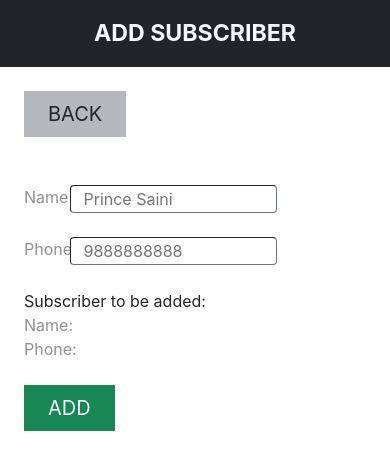
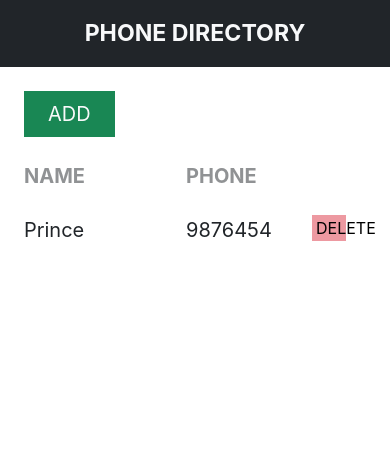
Before and after one commit to PrinceSaini9/phone-directory, a React (Create React App) app: page / in a window 390 px wide. Shown: the top 470 px of the page. Built offline with nearby package versions, Linux system fonts and the light colour scheme.

Commit message:
Phone directory app Completed

```diff
--- a/package.json
+++ b/package.json
@@ -8,6 +8,7 @@
     "@testing-library/user-event": "^13.5.0",
     "react": "^18.2.0",
     "react-dom": "^18.2.0",
+    "react-router-dom": "^6.16.0",
     "react-scripts": "5.0.1",
     "web-vitals": "^2.1.4"
   },
--- a/src/App.js
+++ b/src/App.js
@@ -1,42 +1,31 @@
 import React from "react";
 import Header from "./header.js";
+import { Link } from "react-router-dom";
 
-function App() {
-  let subs=[
-    {
-      id:1,
-      name:"Prince" ,
-      num: 98769876
-    },
-    {
-      id:2,
-      name:"Shrishti Bhatt" ,
-      num: 987098778
-    }
-  ];
-  const dltHandler = (msg)=>{
-    alert(msg);
 
+function App(props) {
+
+  const dltHandler = (subId) => {
+    props.onDelete(subId);
   }
-
 
   return (
     <div className="body">
-      <Header heading="phone directory"/>
-      <button className="bg-success fs-5 m-4 px-4 py-2 text-light text-uppercase border-0 ">
+      <Header heading="phone directory" />
+      <Link to="/add"><button className="bg-success fs-5 m-4 px-4 py-2 text-light text-uppercase border-0 ">
         Add
-      </button>
+      </button></Link>
       <div className="row mb-4">
         <span className="col-4 mx-4 text-uppercase fs-5 fw-bold text-dark text-opacity-50"> Name </span><br />
         <span className="col-4 text-uppercase fs-5 fw-bold text-dark text-opacity-50"> Phone </span>
       </div>
       {
-        subs.map(sub=>{
+        props.sub.map(sub => {
           return <div className="row" key={sub.id}>
-          <span className="col-4 mx-4  fs-5  text-dark"> {sub.name} </span><br />
-          <span className="col-4  fs-5  text-dark "> {sub.num} </span>
-          <button onClick={()=>dltHandler("clicked")} className="col-1 px-1 mb-2  bg-danger bg-opacity-50 border-0">DELETE</button>
-        </div>
+            <span className="col-4 mx-4  fs-5  text-dark"> {sub.name} </span><br />
+            <span className="col-4  fs-5  text-dark "> {sub.phone} </span>
+            <button onClick={() => dltHandler(sub.id)} className="col-1 px-1 mb-2  bg-danger bg-opacity-50 border-0">DELETE</button>
+          </div>
         })
       }
     </div>
--- a/src/header.js
+++ b/src/header.js
@@ -1,7 +1,7 @@
 import React from "react";
 
-const Header = (props)=>{
-    return(
+const Header = (props) => {
+    return (
         <div className="header bg-dark text-light text-center fs-3
          text-uppercase p-3 fw-bold">
             {props.heading}
--- a/src/index.js
+++ b/src/index.js
@@ -1,18 +1,14 @@
 import React from 'react';
 import ReactDOM from 'react-dom/client';
 import './index.css';
-// import App from './App';
-import Subs from './subs';
-import reportWebVitals from './reportWebVitals';
+import PhoneDirec from './phoneDirec';
+import { BrowserRouter as Router } from 'react-router-dom';
 
 const root = ReactDOM.createRoot(document.getElementById('root'));
 root.render(
   <React.StrictMode>
-    <Subs />
+    <Router>
+      <PhoneDirec />
+    </Router>
   </React.StrictMode>
 );
-
-// If you want to start measuring performance in your app, pass a function
-// to log results (for example: reportWebVitals(console.log))
-// or send to an analytics endpoint. Learn more: https://bit.ly/CRA-vitals
-reportWebVitals();
--- /dev/null
+++ b/src/phoneDirec.js
@@ -0,0 +1,52 @@
+import React, { useState } from "react";
+import Subs from "./subs";
+import App from "./App";
+import { Routes, Route } from "react-router-dom";
+import { useNavigate } from "react-router-dom";
+
+
+function PhoneDirec() {
+
+    const [state, setState] = useState({
+        sublist: [
+            {
+                id: 1,
+                name: "Prince",
+                phone: "9876454"
+            }
+        ]
+    });
+
+    function onDelete(subId){
+        let sublist = state.sublist;
+        let i = 0;
+        sublist.forEach((sub,index)=>{
+            if(sub.id===subId)
+            i=index;
+        });
+        let newSubs = sublist;
+        newSubs.splice(i,1);
+        setState({sublist:newSubs});
+    }
+
+    function addSubsHandler(newSub) {
+        let sublist = state.sublist;
+        newSub.id = sublist.length + 1;
+        state.sublist.push(newSub);
+        setState({ sublist: sublist });
+    };
+
+    const navigate = useNavigate();
+
+    return (
+
+        <div>
+            <Routes>
+                <Route exact path="/" element={<App onDelete={onDelete} sub={state.sublist} />} />
+                <Route exact path="/add" element={<Subs navigate={navigate} addSubsHandler={addSubsHandler} />} />
+            </Routes>
+        </div>
+    )
+}
+
+export default PhoneDirec;
--- a/src/subs.js
+++ b/src/subs.js
@@ -1,31 +1,56 @@
 import React from "react";
+import { Component } from "react";
 import Header from "./header";
+import { Link } from "react-router-dom";
 
-function Subs() {
+class Subs extends Component {
+
+    constructor() {
+        super();
+        this.state = {
+            id: 0,
+            name: "",
+            phone: ""
+        }
+    }
+
+    inputHandler = (e) => {
+        const state = this.state;
+        state[e.target.id] = e.target.value;
+        this.setState(state);
+    }
+    handleSubmit = (e) => {
+        e.preventDefault();
+        this.props.addSubsHandler(this.state);
+        this.setState({ id: 0, name: "", phone: "" });
+        this.props.navigate("/");
+    }
+    render() {
         return (
             <>
                 <Header heading="Add subscriber" />
-            <button className="bg-secondary bg-opacity-50 fs-5 m-4 px-4 py-2 text-dark text-uppercase border-0 ">
+                <Link to="/"><button className="bg-secondary bg-opacity-50 fs-5 m-4 px-4 py-2 text-dark text-uppercase border-0 ">
                     back
-            </button>
-            <form>
+                </button></Link>
+                <form onSubmit={this.handleSubmit} >
                     <div className="row mt-4">
                         <label htmlFor="name" className="col-1 mx-4  fs-6  text-dark text-opacity-50"> Name: </label>
-                    <input id="name" type="text" placeholder="Prince Saini" className="col-6 border-1 rounded-1 border-secondary"></input>
+                        <input id="name" type="text" placeholder="Prince Saini" className="col-6 border-1 rounded-1 border-secondary" onChange={this.inputHandler}  ></input>
                     </div>
                     <div className="row my-4">
                         <label htmlFor="phone" className="col-1 mx-4  fs-6  text-dark text-opacity-50"> Phone: </label>
-                    <input id="phone" type="text" placeholder="9888888888" className="col-6 border-1 rounded-1 border-secondary"></input>
+                        <input id="phone" type="text" placeholder="9888888888" className="col-6 border-1 rounded-1 border-secondary" onChange={this.inputHandler}></input>
                     </div>
-                <span className="mx-4">Subscriber to be added:</span><br />
-                <span className="ms-4 text-dark text-opacity-50">Name: </span><br />
-                <span className="ms-4 text-dark text-opacity-50">Phone: </span><br/>
+                    <span className="mx-4 fw-bold text-primary">Subscriber to be added:</span><br />
+                    <span className="ms-4 text-dark text-opacity-50">Name: {this.state.name}</span><br />
+                    <span className="ms-4 text-dark text-opacity-50">Phone:  {this.state.phone}</span><br />
                     <button type="submit" className="bg-success fs-5 m-4 px-4 py-2 text-light text-uppercase border-0 ">
                         Add
                     </button>
                 </form>
-
             </>
         );
     }
+}
+
 export default Subs;
```
Also changed, not shown: 1 other file (tests, documents, lock files or other folders). Lines whose indentation alone changed are shown as unchanged.
